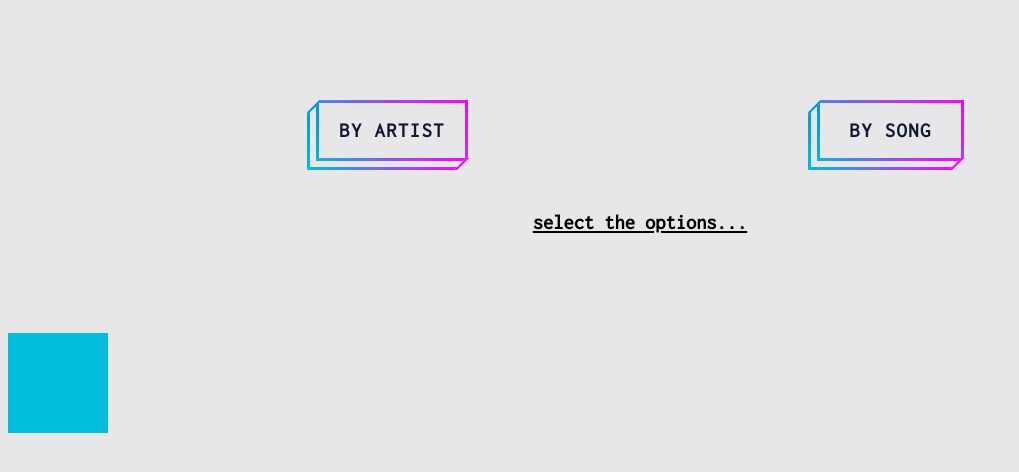
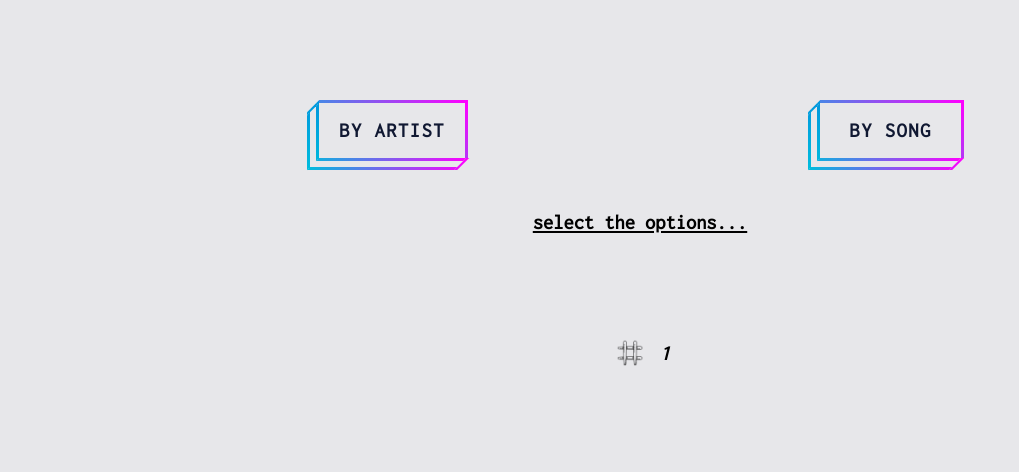
Before and after one commit to UpkXs/Anysong-platform, an Angular app: page / in a window 1280 px wide. Both pictures are taken after a click on the link "BY ARTIST". Shown: the top 472 px of the page, without its empty margins (0-1019 px from the left). Built offline with nearby package versions, Linux system fonts and the light colour scheme.

Commit message:
feat(): added octothorpe and numeric to octothorpe with numeric component

```diff
--- a/src/app/main/main.component.scss
+++ b/src/app/main/main.component.scss
@@ -13,6 +13,4 @@
 
 .anysong-playground {
   margin-top: 100px;
-  width: 100px;
-  height: 100px;
 }
--- a/src/app/playground/playground.component.html
+++ b/src/app/playground/playground.component.html
@@ -1,5 +1,8 @@
 <div
   class="playground-container"
 >
-
+  <anysong-octothorpe-with-numeric
+    [numeric]="1"
+  >
+  </anysong-octothorpe-with-numeric>
 </div>
--- a/src/app/playground/playground.component.scss
+++ b/src/app/playground/playground.component.scss
@@ -1,5 +1,2 @@
 .playground-container {
-  width: 100%;
-  height: 100%;
-  background-color: #00bcdd;
 }
--- a/src/app/widgets/octothorpe-with-numeric/octothorpe-with-numeric.component.html
+++ b/src/app/widgets/octothorpe-with-numeric/octothorpe-with-numeric.component.html
@@ -1 +1,13 @@
-<p>octothorpe-with-numeric works!</p>
+<div
+  class="octothorpe-container"
+>
+  <img
+    src="assets/img/octothorpe.png"
+    class="octothorpe-img"
+  >
+  <span
+    class="octothorpe-numeric"
+  >
+    {{numeric}}
+  </span>
+</div>
--- a/src/app/widgets/octothorpe-with-numeric/octothorpe-with-numeric.component.scss
+++ b/src/app/widgets/octothorpe-with-numeric/octothorpe-with-numeric.component.scss
@@ -0,0 +1,15 @@
+.octothorpe-container {
+  display: flex;
+  justify-content: center;
+  align-items: center;
+  gap: 10px;
+}
+
+.octothorpe-img {
+  width: 40px;
+  height: 40px;
+}
+
+.octothorpe-numeric {
+  font-style: italic;
+}
--- a/src/app/widgets/octothorpe-with-numeric/octothorpe-with-numeric.component.ts
+++ b/src/app/widgets/octothorpe-with-numeric/octothorpe-with-numeric.component.ts
@@ -1,4 +1,4 @@
-import { Component, OnInit } from '@angular/core';
+import {Component, Input, OnInit} from '@angular/core';
 
 @Component({
   selector: 'anysong-octothorpe-with-numeric',
@@ -7,6 +7,9 @@ import { Component, OnInit } from '@angular/core';
 })
 export class OctothorpeWithNumericComponent implements OnInit {
 
+  // todo aro change to selected option text
+  @Input() numeric!: number;
+
   constructor() { }
 
   ngOnInit(): void {
```
